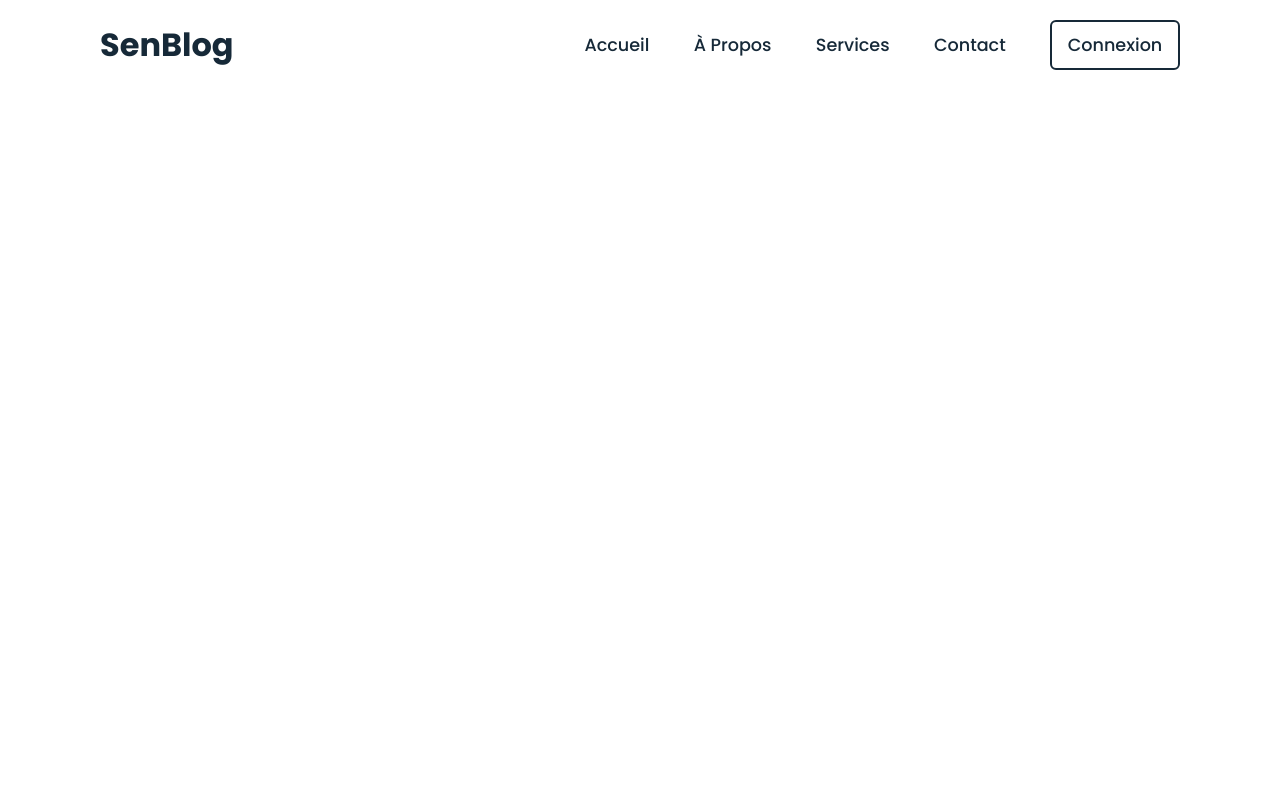
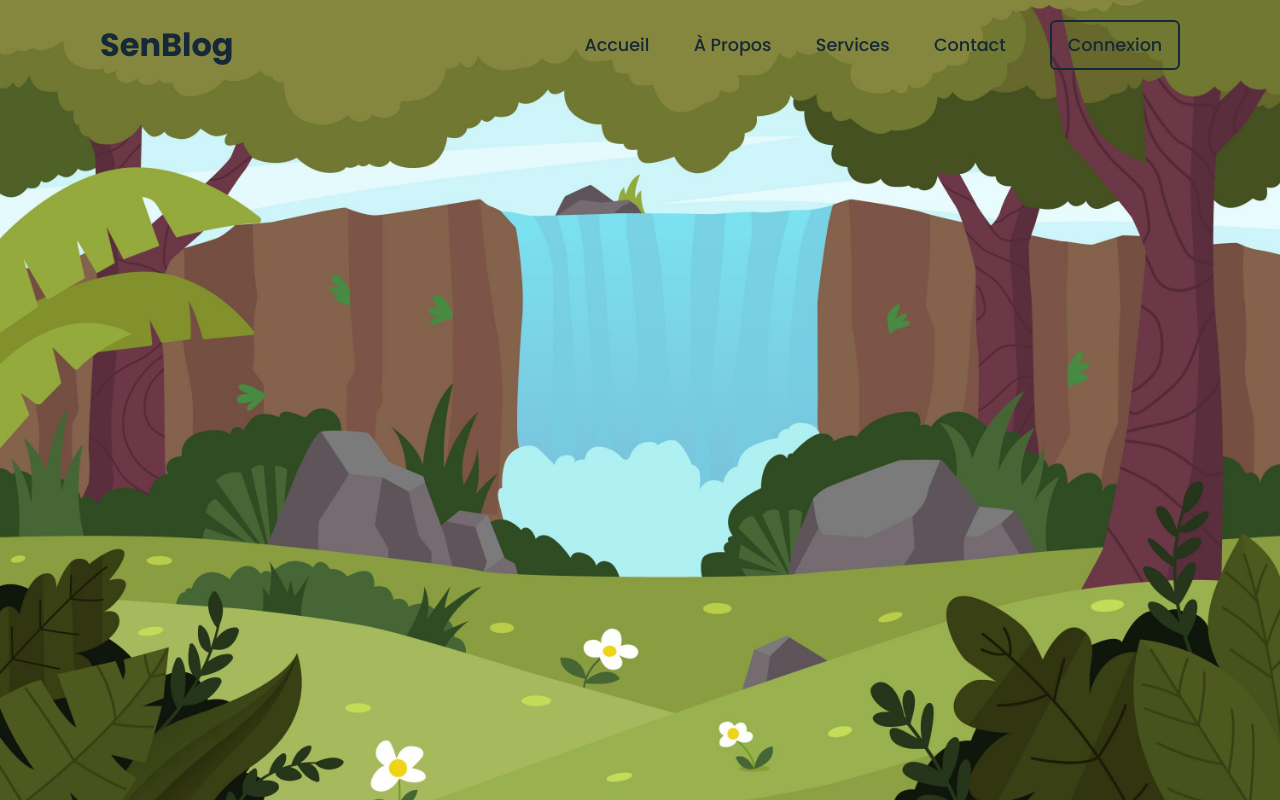
Before and after one commit to metzoo10/Connexion-et-Inscription-Page, a plain HTML site: page index.html in a window 1280 px wide. Drawn offline with nearby package versions, Linux system fonts and the light colour scheme.

Commit message:
Update style.css
changing the directory of the image

```diff
--- a/style.css
+++ b/style.css
@@ -11,7 +11,7 @@ body {
     justify-content: center;
     align-items: center;
     min-height: 100vh;
-    background: url('images/landscape.jpg') no-repeat;
+    background: url('landscape.jpg') no-repeat;
     background-size: cover;
     background-position: center;
 }
```
